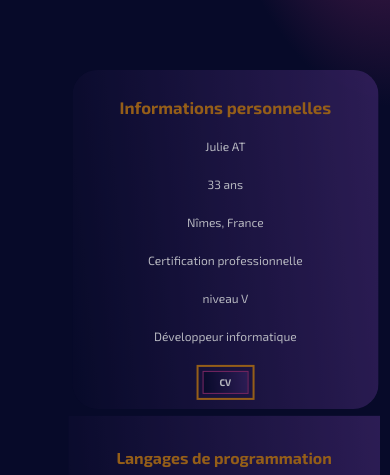
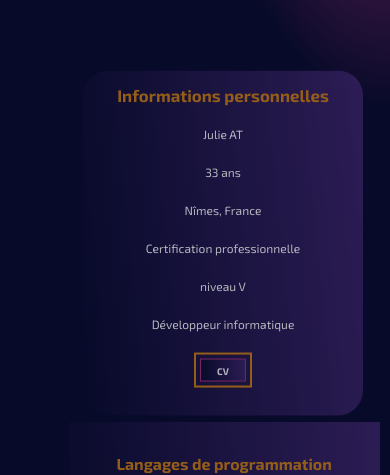
Before and after one commit to Julie30at/mon-portfolio, a React (Vite) app: page /mon-portfolio/about in a window 390 px wide. Shown: the part 538-1013 px from the top of the page. Built offline with nearby package versions, Linux system fonts and the light colour scheme.

Commit message:
correction d'un bug de style

```diff
--- a/src/styles/about.css
+++ b/src/styles/about.css
@@ -254,6 +254,7 @@
 @media (max-width: 1024px) {
 .about {
 margin-left: 0;
+overflow-x: hidden;
 }
 
 .about_title {
@@ -344,7 +345,7 @@ margin-left: 0;
 
 .about_info_presenation_perso {
   font-size: 0.70rem;
-  padding: 0.80rem;
+  padding: 0rem;
 }
 
 .about_info_presenation_perso li {
@@ -354,6 +355,7 @@ margin-left: 0;
 .about_info_presenation_perso_CV a {
   padding: 0.3rem 1rem;
   font-size: 0.6rem;
+  margin-bottom: 2rem;
 }
 
 .about_info_langage h2,
```
